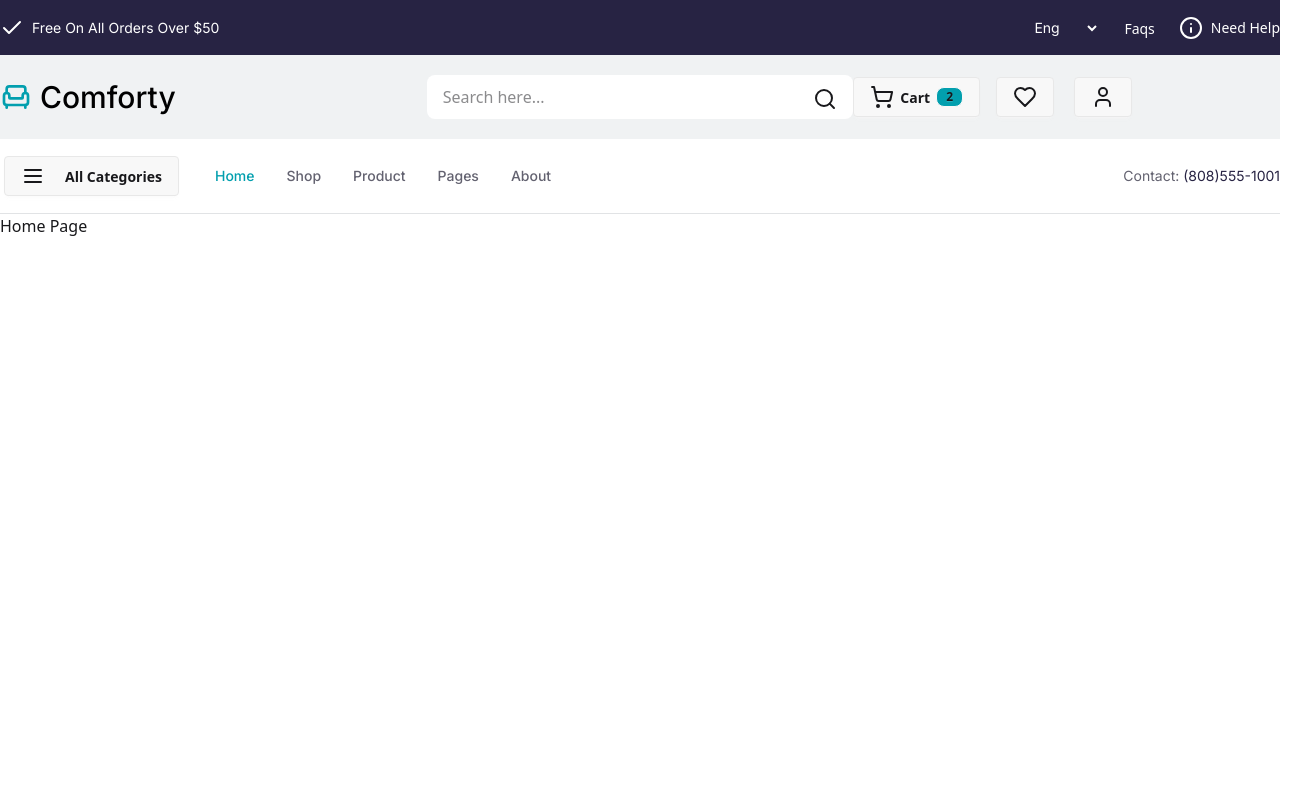
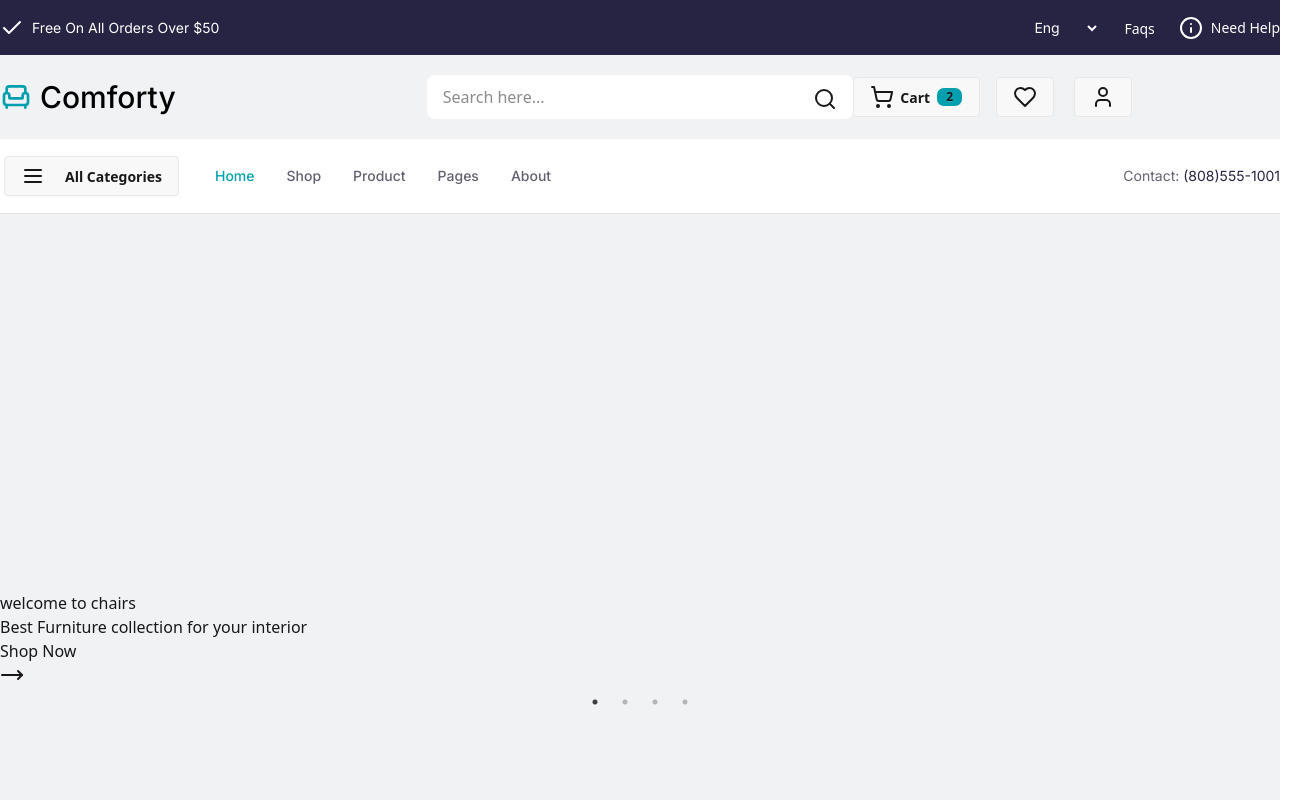
Before and after one commit to bdancost/ecommerce_app, a React (Vite) app: page / in a window 1280 px wide. Shown: the top 800 px of the page, 1305 px wide, since content can reach past the window. Built offline with nearby package versions, Linux system fonts and the light colour scheme.

Commit message:
Adicionando o carousel na Home

```diff
--- /dev/null
+++ b/src/Components/Banner/Banner.jsx
@@ -0,0 +1,64 @@
+import "slick-carousel/slick/slick.css";
+import "slick-carousel/slick/slick-theme.css";
+import Slider from "react-slick";
+import { MoveRight } from "lucide-react";
+
+const Banner = () => {
+  const products = [
+    {
+      id: 1,
+      title: "Best Furniture collection for your interior",
+      subtitle: "welcome to chairs",
+      image: "/scs/assets/Banner/banner_image.png",
+    },
+    {
+      id: 2,
+      title: "Best Furniture collection for your interior",
+      subtitle: "welcome to chairs",
+      image: "/scs/assets/Banner/banner_image.png",
+    },
+    {
+      id: 3,
+      title: "Best Furniture collection for your interior",
+      subtitle: "welcome to chairs",
+      image: "/scs/assets/Banner/banner_image.png",
+    },
+    {
+      id: 4,
+      title: "Best Furniture collection for your interior",
+      subtitle: "welcome to chairs",
+      image: "/scs/assets/Banner/banner_image.png",
+    },
+  ];
+
+  const settings = {
+    dots: true,
+    infinite: true,
+    speed: 500,
+    slidesToShow: 1,
+    slidesToScroll: 1,
+  };
+
+  return (
+    <div className="lg:container">
+      <div className="slider-container">
+        <Slider {...settings}>
+          {products?.map((product) => (
+            <div key={product.id}>
+              {/* banner text */}
+              <div className="banner_text">
+                <p>{product?.subtitle}</p>
+                <h3>{product?.title}</h3>
+                <button>
+                  Shop Now <MoveRight />
+                </button>
+              </div>
+            </div>
+          ))}
+        </Slider>
+      </div>
+    </div>
+  );
+};
+
+export default Banner;
--- a/src/Pages/Home/Home.jsx
+++ b/src/Pages/Home/Home.jsx
@@ -1,5 +1,14 @@
+import Banner from "../../Components/Banner/Banner";
+
 const Home = () => {
-  return <div>Home Page</div>;
+  return (
+    <div>
+      {/* banner component */}
+      <div className="w-full min-h-[850px] bg-[#f0f2f3] flex items-center justify-center">
+        <Banner />
+      </div>
+    </div>
+  );
 };
 
 export default Home;
```
Also changed, not shown: src/assets/Banner/banner_image.png (added).
